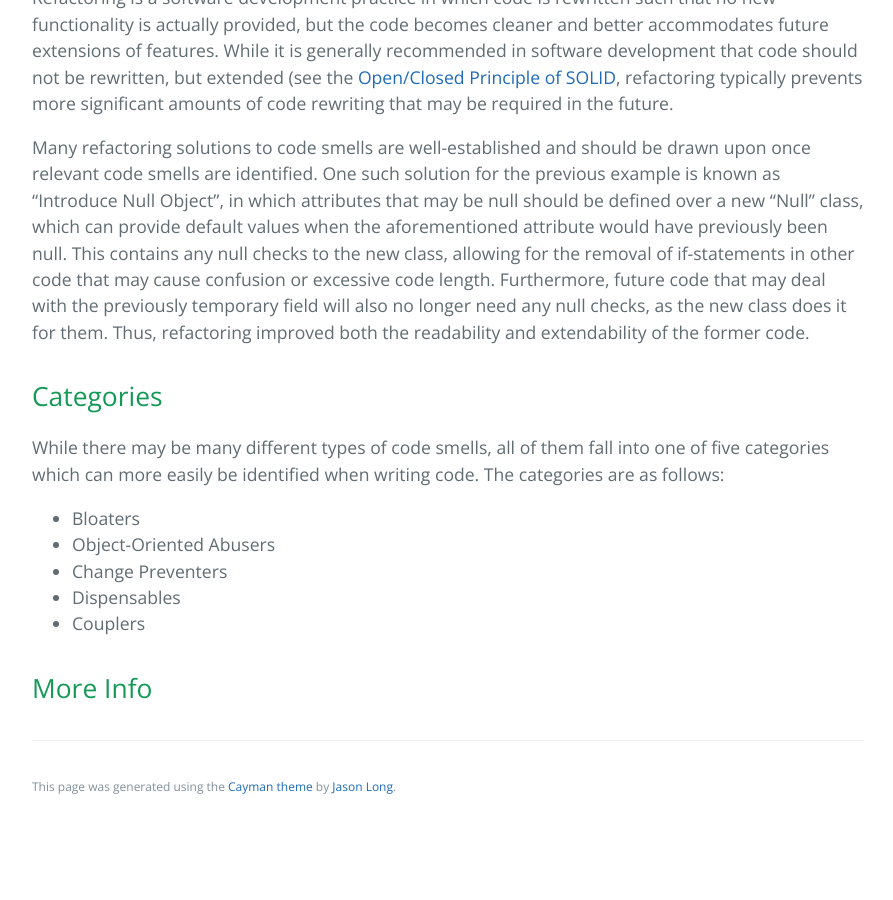
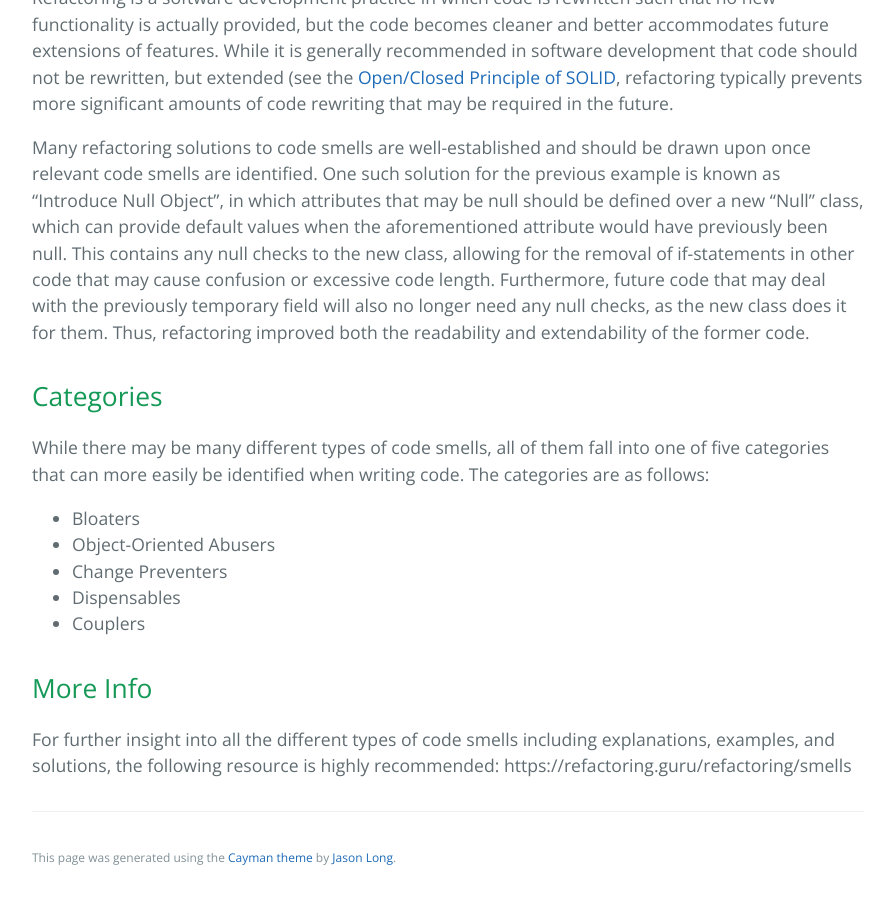
Before and after one commit to learning-software-engineering/learning-software-engineering.github.io, a Jekyll site: the page built from Topics/Development_Process/Code_Smells.md, in a window 1280 px wide and 900 px high, scrolled down 1206 px. Shown: the whole window, without its empty margins (192-1085 px from the left). Built offline with Jekyll 4.4.1, drawn with Linux system fonts in a browser that asks for light colours; our own code applies the rules of GitHub Pages for plain Markdown files; before the commit the page ends 2035 px from its top, so only the background shows below that.

Commit message:
Update Code_Smells.md
finished the article

```diff
--- a/Topics/Development_Process/Code_Smells.md
+++ b/Topics/Development_Process/Code_Smells.md
@@ -33,7 +33,7 @@ allowing for the removal of if-statements in other code that may cause confusion
 any null checks, as the new class does it for them. Thus, refactoring improved both the readability and extendability of the former code.
 
 ## Categories
-While there may be many different types of code smells, all of them fall into one of five categories which can more easily be identified when writing code. The categories are as follows:
+While there may be many different types of code smells, all of them fall into one of five categories that can more easily be identified when writing code. The categories are as follows:
 - Bloaters
 - Object-Oriented Abusers
 - Change Preventers
@@ -41,3 +41,5 @@ While there may be many different types of code smells, all of them fall into on
 - Couplers
 
 ## More Info
+For further insight into all the different types of code smells including explanations, examples, and solutions, the following resource is highly recommended:
+https://refactoring.guru/refactoring/smells
```
